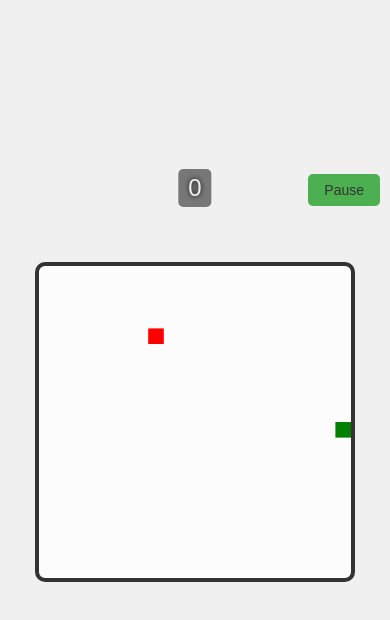
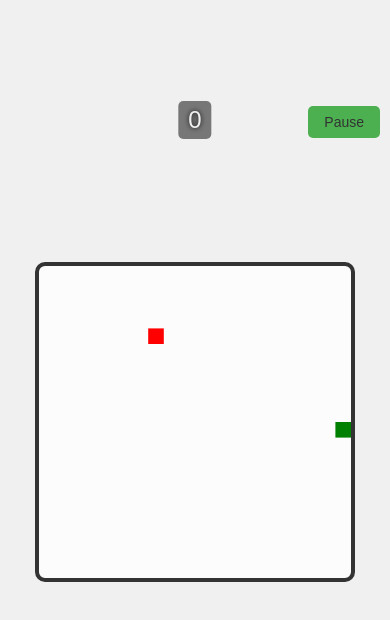
Before and after one commit to FlukieL/snake, a plain HTML site: page index.html in a window 390 px wide. Both pictures are taken after a click on the button "Play Game". Drawn offline with Linux system fonts and the light colour scheme; a web font is replaced by a local one.

Commit message:
Adjusted top distance variable

```diff
--- a/style.css
+++ b/style.css
@@ -430,14 +430,14 @@ h1 {
 
 @media (max-width: 768px) {
     #pauseButton {
-        top: 20%;
+        top: 12%;
         right: 10px;
         font-size: 14px;
         padding: 8px 16px;
     }
 
     #scoreCounter {
-        top: 20%;
+        top: 12%;
         font-size: 24px;
     }
 
```
